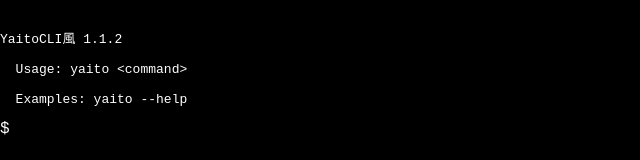
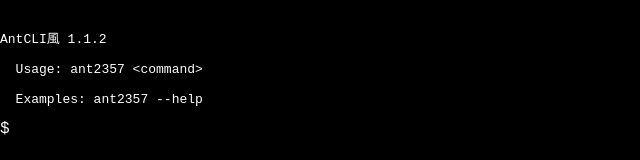
Before and after one commit to Ant2357/web-cli, a React (Create React App) app: page / in a window 1280 px wide. Shown: the top 160 px of the page, without its empty margins (0-640 px from the left). Built offline with nearby package versions, Linux system fonts and the light colour scheme.

Commit message:
fix: 名称をAntCLIに変更

```diff
--- a/package.json
+++ b/package.json
@@ -13,7 +13,7 @@
     "@types/react-dom": "^17.0.11",
     "react": "^17.0.2",
     "react-dom": "^17.0.2",
-    "react-scripts": "5.0.0",
+    "react-scripts": "^5.0.0",
     "typescript": "^4.5.4",
     "web-vitals": "^2.1.3"
   },
--- a/src/components/WebCli.tsx
+++ b/src/components/WebCli.tsx
@@ -23,11 +23,11 @@ const WebCli: React.FC = () => {
     <div className="cli" onClick={focus}>
       <pre>
 {`
-YaitoCLI風 1.1.2
+AntCLI風 1.1.2
 
-  Usage: yaito <command>
+  Usage: ant2357 <command>
 
-  Examples: yaito --help
+  Examples: ant2357 --help
 `}
       </pre>
 
```
Also changed, not shown: 1 other file (tests, documents, lock files or other folders).
